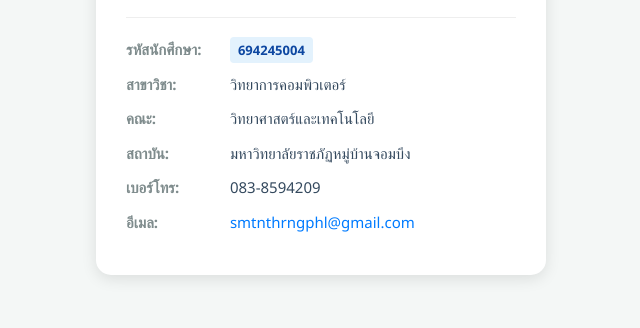
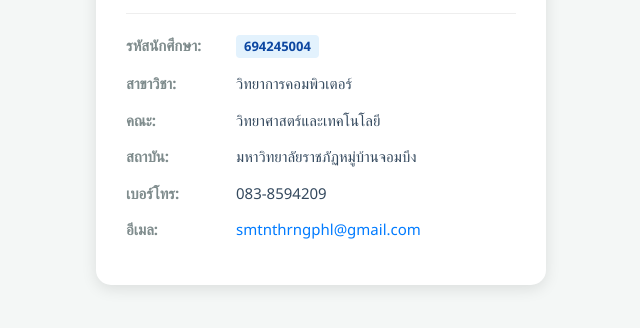
Before and after one commit to Songphon404/profile, a plain HTML site: page index.html in a window 1280 px wide. Shown: the part 394-722 px from the top of the page, without its empty margins (319-959 px from the left). Drawn offline with Linux system fonts and the light colour scheme.

Commit message:
Update index.html

```diff
--- a/index.html
+++ b/index.html
@@ -30,11 +30,12 @@
             max-width: 450px;
             padding: 30px;
             text-align: center;
-            transition: transform 0.3s;
+            transition: transform 0.3s, box-shadow 0.3s;
         }
 
         .profile-card:hover {
             transform: translateY(-5px);
+            box-shadow: 0 8px 25px rgba(0,0,0,0.15);
         }
 
         .avatar-container {
@@ -56,7 +57,6 @@
             object-fit: cover;
         }
 
-        /* รูป Placeholder กรณีที่อินเทอร์เน็ตหลุดหรือรูปโหลดไม่ได้ */
         .avatar-placeholder {
             font-size: 50px;
             color: #adb5bd;
@@ -72,39 +72,55 @@
             font-size: 16px;
             color: #007bff;
             font-weight: 600;
-            margin-bottom: 20px;
+            margin-bottom: 25px;
         }
 
         .info-section {
-            text-align: left;
             border-top: 1px solid #eee;
             padding-top: 20px;
         }
 
         .info-item {
-            margin-bottom: 12px;
+            display: flex;
+            align-items: flex-start;
+            margin-bottom: 14px;
             font-size: 15px;
             line-height: 1.5;
+            text-align: left;
         }
 
         .info-label {
             font-weight: bold;
             color: #7f8c8d;
-            display: inline-block;
-            width: 100px;
+            width: 110px;
+            flex-shrink: 0;
         }
 
         .info-value {
             color: #34495e;
+            flex-grow: 1;
+            word-break: break-word;
         }
 
         .tag {
+            display: inline-block;
             background-color: #e3f2fd;
             color: #0d47a1;
-            padding: 4px 8px;
+            padding: 2px 8px;
             border-radius: 4px;
             font-size: 13px;
             font-weight: bold;
+        }
+
+        .info-value a {
+            color: inherit;
+            text-decoration: none;
+            transition: color 0.2s;
+        }
+
+        .info-value a:hover {
+            color: #007bff;
+            text-decoration: underline;
         }
     </style>
 </head>
@@ -112,6 +128,7 @@
 
     <div class="profile-card">
         <div class="avatar-container">
+            <!-- ใส่ลิงก์รูปภาพของคุณเจ๊กให้เรียบร้อยแล้วตรงนี้ครับ -->
             <img src="https://cultural-bronze-xowffw7h.edgeone.dev/MEITU_20251003_221104597.jpg" alt="รูปโปรไฟล์ของ เจ๊ก" onerror="this.style.display='none'; document.getElementById('placeholder').style.display='block';">
             <div id="placeholder" class="avatar-placeholder" style="display: none;">👤</div>
         </div>
@@ -122,7 +139,7 @@
         <div class="info-section">
             <div class="info-item">
                 <span class="info-label">รหัสนักศึกษา:</span>
-                <span class="info-value tag">694245004</span>
+                <span class="info-value"><span class="tag">694245004</span></span>
             </div>
             <div class="info-item">
                 <span class="info-label">สาขาวิชา:</span>
@@ -138,11 +155,11 @@
             </div>
             <div class="info-item">
                 <span class="info-label">เบอร์โทร:</span>
-                <span class="info-value"><a href="tel:0838594209" style="color: inherit; text-decoration: none;">083-8594209</a></span>
+                <span class="info-value"><a href="tel:0838594209">083-8594209</a></span>
             </div>
             <div class="info-item">
                 <span class="info-label">อีเมล:</span>
-                <span class="info-value"><a href="mailto:smtnthrngphl@gmail.com" style="color: #007bff; text-decoration: none;">smtnthrngphl@gmail.com</a></span>
+                <span class="info-value"><a href="mailto:smtnthrngphl@gmail.com" style="color: #007bff;">smtnthrngphl@gmail.com</a></span>
             </div>
         </div>
     </div>
```
